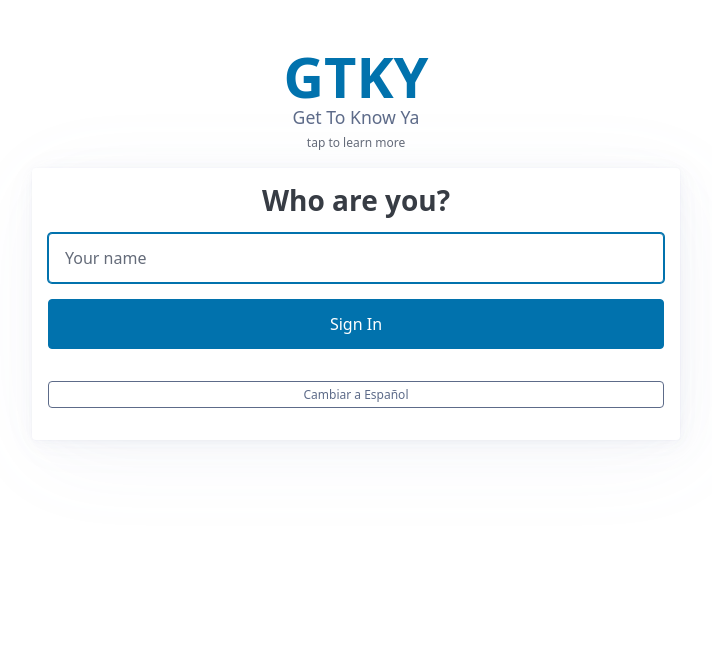
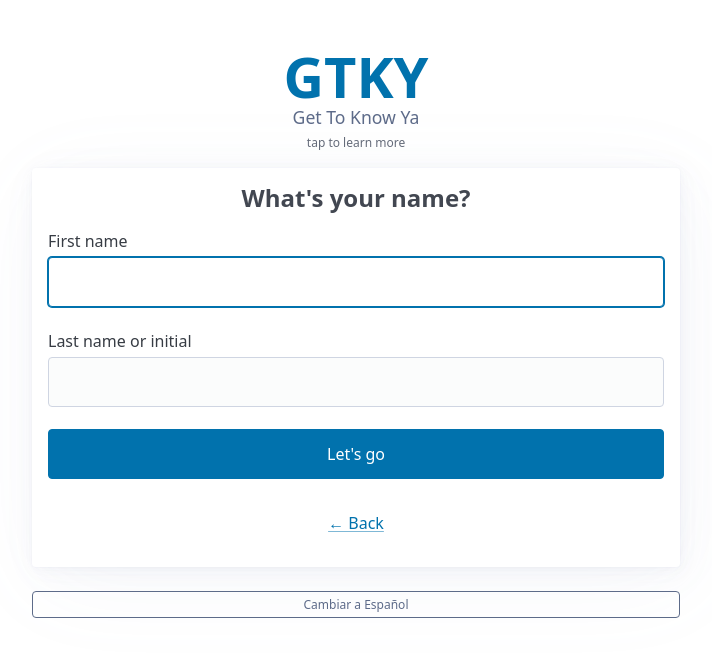
Before and after one commit to azrunner99/GTKY, a FastAPI app: page /?mode=new in a window 1280 px wide. Shown: the top 657 px of the page, without its empty margins (284-996 px from the left). Run offline with FastAPI, Linux system fonts and the light colour scheme; some libraries are stand-ins or nearby versions.

Commit message:
W1.6 — welcome screen new/returning split
Landing page now offers "I'm new here" and "I'm already here" buttons
instead of a single name field. New path uses first+last name form;
returning path shows avatar picker with live search. Matches Android
Fix 28 UX. signin handler branched on existing_user_id vs new fields.

Co-Authored-By: Claude Sonnet 4.6 <noreply@anthropic.com>

```diff
--- a/web/routers/home.py
+++ b/web/routers/home.py
@@ -26,9 +26,13 @@ async def home(request: Request):
     db = await get_db()
     try:
         if not user_id:
+            async with db.execute(
+                "SELECT id, name, photo_filename FROM users ORDER BY name"
+            ) as cur:
+                existing_users = [dict(r) for r in await cur.fetchall()]
             return templates.TemplateResponse(
                 "home/index.html",
-                {"request": request, "lang": lang},
+                {"request": request, "lang": lang, "existing_users": existing_users},
             )
 
         async with db.execute("SELECT name, photo_filename FROM users WHERE id=?", (user_id,)) as cur:
--- a/web/templates/home/index.html
+++ b/web/templates/home/index.html
@@ -4,23 +4,96 @@
 <div style="text-align:center; padding: 2rem 0 1rem;">
   <a href="/about" style="text-decoration:none;">
     <div style="font-size:3.5rem; font-weight:900; color:var(--pico-primary); line-height:1;">GTKY</div>
-    <div style="font-size:1.1rem; color:var(--pico-secondary); margin-bottom:0.25rem;">Get To Know Ya</div>
-    <div style="font-size:0.75rem; color:var(--pico-muted-color);">{{ 'toca para saber más' if lang == 'es' else 'tap to learn more' }}</div>
+    <div style="font-size:1.1rem; color:var(--pico-secondary); margin-bottom:0.25rem;">
+      {{ 'Conócete' if lang == 'es' else 'Get To Know Ya' }}
+    </div>
+    <div style="font-size:0.75rem; color:var(--pico-muted-color);">
+      {{ 'toca para saber más' if lang == 'es' else 'tap to learn more' }}
+    </div>
   </a>
 </div>
 
+{% if error %}
+<p style="color:var(--pico-del-color); text-align:center;">{{ error }}</p>
+{% endif %}
+
+{% set mode = request.query_params.get('mode', '') %}
+
+{% if mode == 'new' %}
   <article>
-  <h2 style="text-align:center;">{{ '¿Quién eres tú?' if lang == 'es' else 'Who are you?' }}</h2>
-  {% if error %}<p style="color:var(--pico-del-color);">{{ error }}</p>{% endif %}
+    <h3 style="text-align:center;">{{ '¿Cómo te llamas?' if lang == 'es' else "What's your name?" }}</h3>
     <form method="post" action="/signin">
-    <input type="text" name="name" placeholder="{{ 'Tu nombre' if lang == 'es' else 'Your name' }}" required autofocus>
-    <button type="submit" style="width:100%;">{{ 'Entrar' if lang == 'es' else 'Sign In' }}</button>
+      <input type="hidden" name="is_new" value="1">
+      <label>{{ 'Nombre' if lang == 'es' else 'First name' }}
+        <input type="text" name="first_name" required autofocus value="{{ prefill_first or '' }}">
+      </label>
+      <label>{{ 'Apellido o inicial' if lang == 'es' else 'Last name or initial' }}
+        <input type="text" name="last_name" required value="{{ prefill_last or '' }}">
+      </label>
+      <button type="submit" style="width:100%;">{{ 'Entrar' if lang == 'es' else "Let's go" }}</button>
     </form>
-  <div class="lang-toggle" style="text-align:center; margin-top:1rem;">
+    <p style="text-align:center; margin-top:1rem;">
+      <a href="/">{{ '← Atrás' if lang == 'es' else '← Back' }}</a>
+    </p>
+  </article>
+
+{% elif mode == 'returning' and existing_users %}
+  <article>
+    <h3 style="text-align:center;">{{ '¿Quién eres?' if lang == 'es' else 'Which one are you?' }}</h3>
+    <input type="text" id="filter-input" placeholder="{{ 'Buscar...' if lang == 'es' else 'Search...' }}"
+           oninput="filterUsers(this.value)" style="margin-bottom:0.75rem;">
+    <div id="user-list" style="max-height:360px; overflow-y:auto;">
+      {% for u in existing_users %}
+      <form method="post" action="/signin" class="user-pick-form" data-name="{{ u.name | lower }}">
+        <input type="hidden" name="existing_user_id" value="{{ u.id }}">
+        <button type="submit" class="outline" style="width:100%; text-align:left; display:flex; align-items:center; gap:0.75rem; padding:0.5rem; margin-bottom:0.25rem;">
+          {% if u.photo_filename %}
+            <img src="/static/photos/{{ u.photo_filename }}" alt=""
+                 style="width:32px; height:32px; border-radius:50%; object-fit:cover;">
+          {% else %}
+            <span style="display:inline-flex; width:32px; height:32px; border-radius:50%; background:var(--pico-primary-background); color:var(--pico-primary); align-items:center; justify-content:center; font-weight:700;">{{ u.name[0].upper() }}</span>
+          {% endif %}
+          <span>{{ u.name }}</span>
+        </button>
+      </form>
+      {% endfor %}
+    </div>
+    <p style="text-align:center; margin-top:1rem;">
+      <a href="/">{{ '← Atrás' if lang == 'es' else '← Back' }}</a>
+    </p>
+  </article>
+  <script>
+    function filterUsers(q) {
+      q = q.toLowerCase();
+      document.querySelectorAll('.user-pick-form').forEach(function(f) {
+        f.style.display = f.dataset.name.indexOf(q) >= 0 ? '' : 'none';
+      });
+    }
+  </script>
+
+{% else %}
+  <div style="display:flex; flex-direction:column; gap:0.75rem; margin-top:1rem;">
+    <p style="text-align:center; color:var(--pico-muted-color); margin:0 0 0.5rem;">
+      {{ '¡Bienvenido! ¿Eres nuevo o ya te registraste?' if lang == 'es'
+         else 'Welcome! Are you new here or already signed up?' }}
+    </p>
+    <a href="/?mode=new" role="button" style="text-align:center;">
+      {{ 'Soy nuevo aquí' if lang == 'es' else "I'm new here" }}
+    </a>
+    {% if existing_users %}
+    <a href="/?mode=returning" role="button" class="outline" style="text-align:center;">
+      {{ 'Ya estoy aquí' if lang == 'es' else "I'm already here" }}
+    </a>
+    {% endif %}
+  </div>
+{% endif %}
+
+<div class="lang-toggle" style="text-align:center; margin-top:1.5rem;">
   <form method="post" action="/set-lang">
     <input type="hidden" name="lang" value="{{ 'en' if lang == 'es' else 'es' }}">
-      <button type="submit" class="outline secondary">{{ 'Switch to English' if lang == 'es' else 'Cambiar a Español' }}</button>
+    <button type="submit" class="outline secondary">
+      {{ 'Switch to English' if lang == 'es' else 'Cambiar a Español' }}
+    </button>
   </form>
 </div>
-</article>
 {% endblock %}
```
Also changed, not shown: web/routers/auth.py (+53 -23 lines), CHANGELOG.md. Lines whose indentation alone changed are shown as unchanged.
